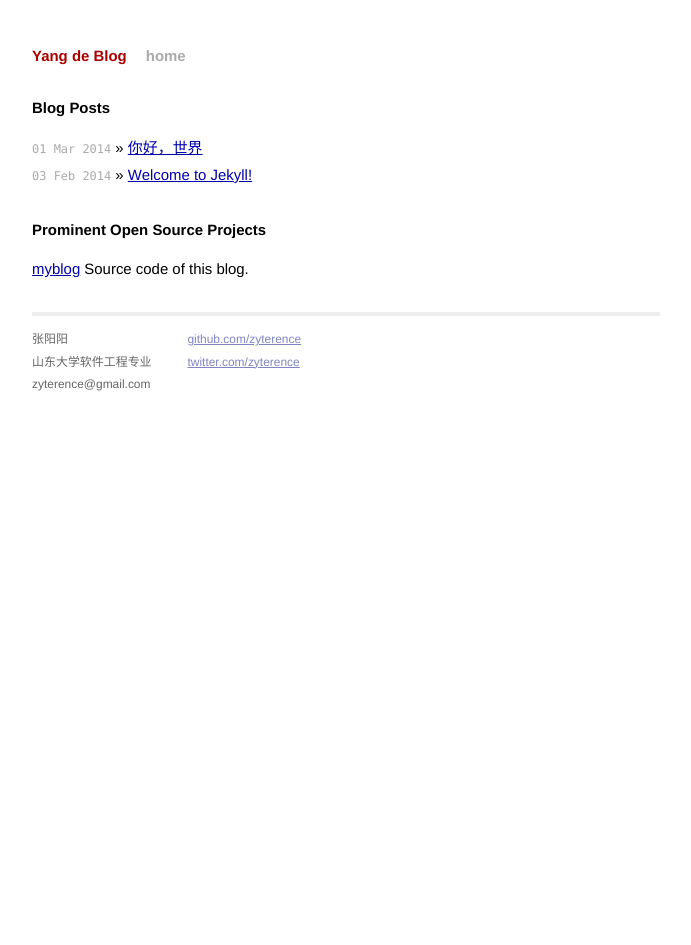
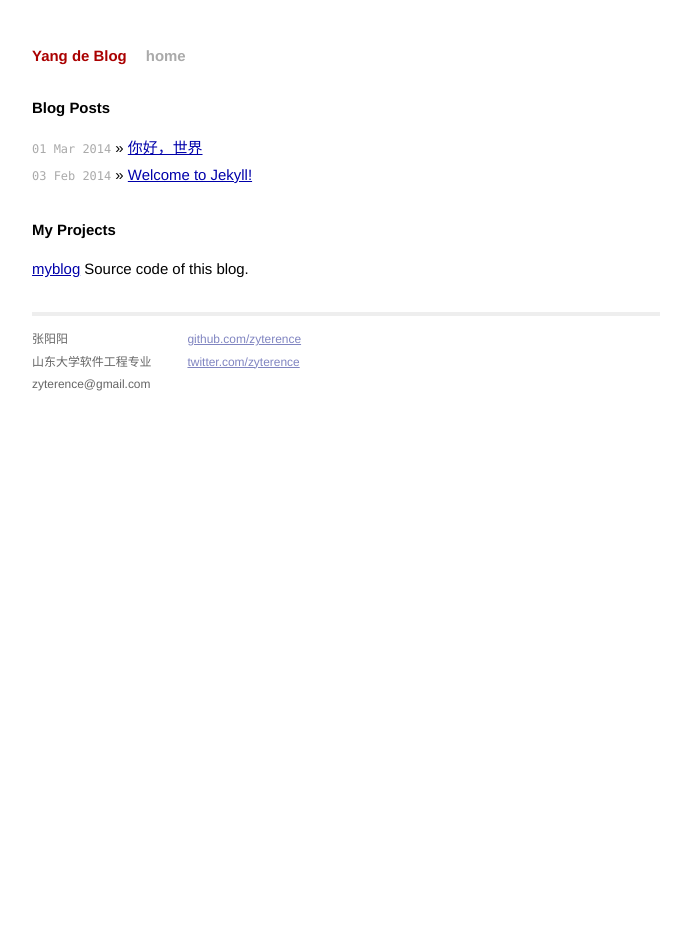
Before and after one commit to zyterence/myblog, a Jekyll site: the page built from index.html, in a window 1280 px wide. Shown: the whole page, without its empty margins (294-985 px from the left). Built offline with Jekyll 4.4.1, drawn with Linux system fonts in a browser that asks for light colours; Markdown is read by kramdown in place of the engine named in the settings.

Commit message:
Update index.html

```diff
--- a/index.html
+++ b/index.html
@@ -10,7 +10,7 @@ title: Yang de Blog
       <li><span>{{ post.date | date_to_string }}</span> &raquo; <a href="{{ site.baseurl }}{{ post.url }}">{{ post.title }}</a></li>
     {% endfor %}
   </ul>
-  <h1>Prominent Open Source Projects</h1>
+  <h1>My Projects</h1>
   <ul class="posts">
     <li><a href="http://github.com/zyterence/myblog/">myblog</a> Source code of this blog.</li>
 
```
